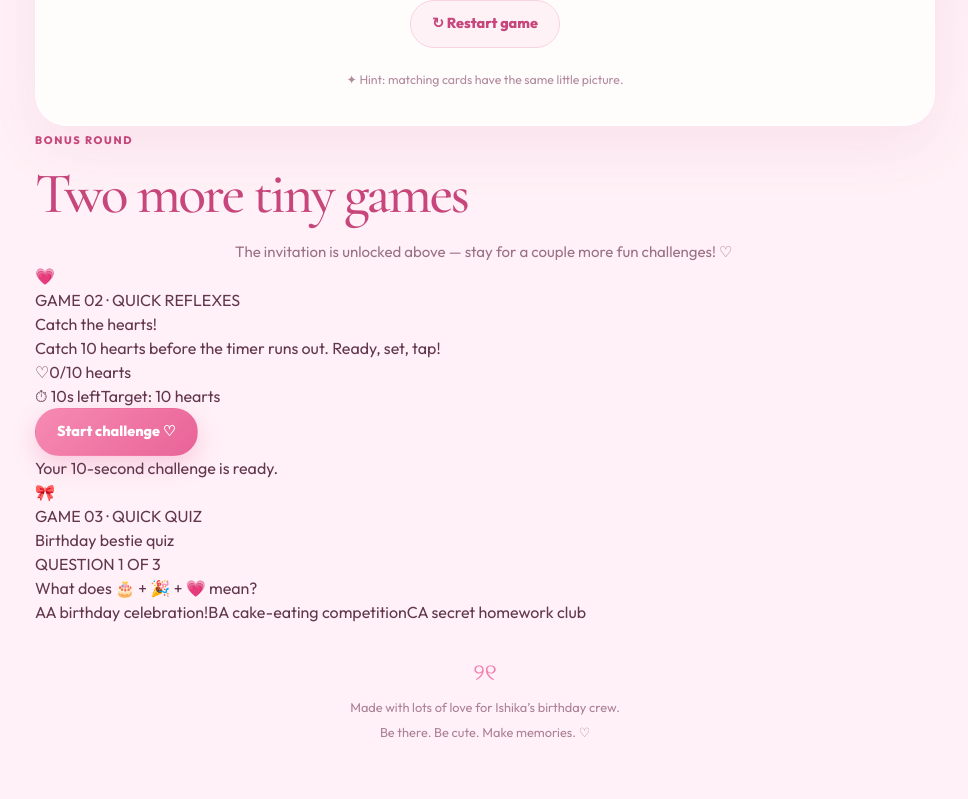
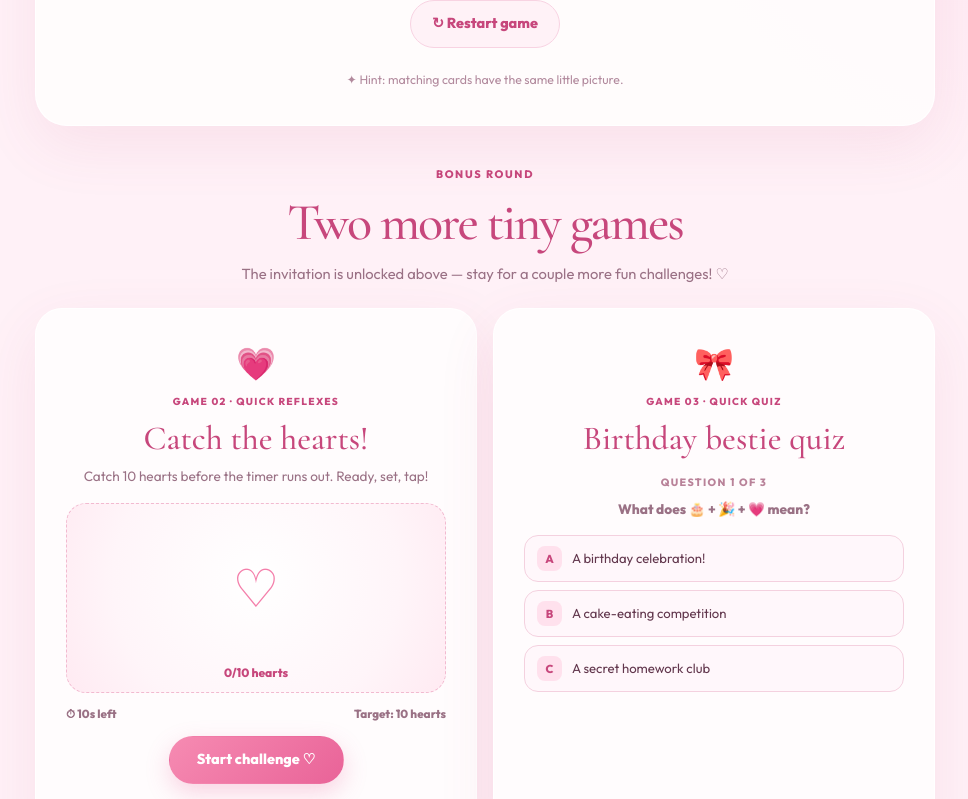
Before and after one commit to rahulgupta0007/bdywebsite, a Next.js app: page / in a window 1280 px wide. Shown: the part 1297-2096 px from the top of the page, without its empty margins (155-1123 px from the left). Before the commit the page ends 2066 px from the top, so only its background shows below. Built offline with nearby package versions, Linux system fonts and the light colour scheme.

Commit message:
Add animated invitation modal and bonus game styles

```diff
--- a/src/app/globals.css
+++ b/src/app/globals.css
@@ -21,3 +21,61 @@ h1{color:var(--pink-deep);font:500 clamp(3.4rem,9.3vw,6.25rem)/.99 var(--font-di
 @media(max-width:560px){.site-header{padding:18px 20px 14px}.header-note{max-width:155px;text-align:right;line-height:1.5;font-size:.61rem}.page-shell{width:min(100% - 22px,900px)}.panel,.surprise-card{border-radius:25px}.hero{min-height:475px;padding:68px 20px 35px}h1{font-size:clamp(3.25rem,14vw,4.8rem)}.hero-copy{font-size:.93rem}.sticker-one{top:8%;left:7%}.sticker-two{top:13%;right:7%}.sticker-three{bottom:7%;right:8%}.hero-foot{max-width:270px;margin:22px auto 0;line-height:1.8}.game-section{padding:35px 16px 28px}.game-board{gap:9px}.memory-card{border-radius:16px;aspect-ratio:1/1}.stat{min-width:108px;padding:10px 12px}.event-details{flex-direction:column;max-width:320px;margin:auto}.event-detail{width:100%}.surprise-actions{flex-direction:column}.surprise-actions .button{width:100%;max-width:300px}}
 @media(max-width:350px){.game-board{gap:7px}.memory-card{border-radius:13px}.game-stats{gap:6px}.stat{min-width:0;flex:1}}
 @media(prefers-reduced-motion:reduce){*,*::before,*::after{animation-duration:.01ms!important;animation-iteration-count:1!important;transition-duration:.01ms!important;scroll-behavior:auto!important}}
+
+
+/* Animated invitation overlay: appears in the centre immediately after the memory game. */
+.invite-overlay{position:fixed;inset:0;z-index:1000;display:grid;place-items:center;padding:18px;background:rgba(78,25,49,.48);backdrop-filter:blur(9px);-webkit-backdrop-filter:blur(9px);overflow-y:auto;animation:overlay-fade .28s ease both}
+@keyframes overlay-fade{from{opacity:0}to{opacity:1}}
+.invite-modal{position:relative;width:min(100%,640px);max-height:min(92dvh,920px);overflow-y:auto;padding:clamp(25px,5vw,46px);border:2px solid rgba(255,255,255,.96);border-radius:30px;text-align:center;background:linear-gradient(145deg,#fffdfd,#fff0f7 74%,#ffe1ee);box-shadow:0 30px 110px rgba(90,25,55,.32);animation:modal-pop .55s cubic-bezier(.2,.9,.2,1.15) both}
+@keyframes modal-pop{from{opacity:0;transform:translateY(35px) scale(.88)}to{opacity:1;transform:translateY(0) scale(1)}}
+.modal-close{position:absolute;right:13px;top:12px;width:38px;height:38px;border:1px solid #f5d0df;border-radius:50%;background:#fff8fb;color:#b94377;font-size:1.65rem;line-height:1;cursor:pointer;z-index:2}
+.modal-confetti{font-size:clamp(1.15rem,4vw,1.7rem);letter-spacing:.04em;margin:0 28px 15px;animation:confetti-bob 2s ease-in-out infinite}
+@keyframes confetti-bob{50%{transform:translateY(-4px) rotate(-1deg)}}
+.invite-modal h2{max-width:520px;margin:17px auto 10px;color:var(--pink-deep);font:500 clamp(2rem,5vw,3.15rem)/1.08 var(--font-display),Georgia,serif;letter-spacing:-.04em}
+.invite-modal h2 span{color:var(--pink)}
+.invite-modal .surprise-intro{font-size:.92rem;color:var(--muted);margin:0 auto 1px}
+.invite-modal .venue-art{margin:0 auto 3px}
+.invite-modal .venue-name{font-size:clamp(1.8rem,4.8vw,2.65rem);margin:3px 0 18px}
+.invite-modal .event-details{gap:8px}
+.invite-modal .event-detail{padding:11px 13px}
+.invite-modal .bring-note{margin:18px auto;max-width:500px;font-size:.88rem}
+.invite-modal .surprise-actions{gap:9px}
+.invite-modal .share-status{margin:8px 0 0}
+.bonus-link{display:inline-block;margin:12px auto 0;padding:7px 10px;border:0;background:transparent;color:var(--pink-deep);font-size:.8rem;font-weight:800;text-decoration:underline;text-underline-offset:4px;cursor:pointer}
+.bonus-section{margin-top:34px}
+.bonus-heading{text-align:center;margin:0 auto 22px;padding:0 14px}
+.bonus-heading h2{color:var(--pink-deep);font:500 clamp(2.1rem,6vw,3.25rem)/1.1 var(--font-display),Georgia,serif;letter-spacing:-.04em;margin:10px 0}
+.bonus-heading p{color:var(--muted);font-size:.92rem;line-height:1.7;margin:0 auto;max-width:500px}
+.bonus-grid{display:grid;grid-template-columns:repeat(2,minmax(0,1fr));gap:16px}
+.bonus-card{min-width:0;padding:clamp(20px,3vw,30px);border:1px solid rgba(255,255,255,.95);border-radius:27px;background:rgba(255,253,253,.9);box-shadow:var(--shadow);text-align:center;overflow:hidden}
+.bonus-emoji{font-size:2rem;margin-bottom:7px}
+.bonus-tag{display:block;color:var(--pink-deep);font-size:.63rem;letter-spacing:.13em;font-weight:900}
+.bonus-card h3{color:var(--pink-deep);font:500 clamp(1.55rem,3.5vw,2.1rem)/1.15 var(--font-display),Georgia,serif;margin:10px 0 7px}
+.bonus-card>p{color:var(--muted);font-size:.85rem;line-height:1.65;margin:0 auto 15px;max-width:350px}
+.bonus-button{margin-top:14px;min-width:175px}
+.bonus-feedback{min-height:24px!important;font-size:.78rem!important;margin:12px 0 0!important;color:var(--pink-deep)!important}
+.catch-arena{height:190px;position:relative;overflow:hidden;border-radius:20px;border:1px dashed #f2bad0;background:radial-gradient(circle at 50% 40%,#fff 0,#fff5f9 65%,#ffeaf2 100%)}
+.moving-heart{position:absolute;transform:translate(-50%,-50%);display:grid;place-items:center;width:54px;height:54px;border:0;border-radius:50%;background:#fff;box-shadow:0 6px 18px rgba(217,76,134,.2);font-size:1.8rem;cursor:pointer;transition:left .2s ease,top .2s ease,transform .18s ease;animation:heart-pulse .75s ease-in-out infinite alternate}
+.moving-heart:hover{transform:translate(-50%,-50%) scale(1.12)}
+@keyframes heart-pulse{to{filter:saturate(1.25);box-shadow:0 8px 24px rgba(217,76,134,.3)}}
+.arena-idle{position:absolute;left:50%;top:45%;transform:translate(-50%,-50%);font-size:3.3rem;color:var(--pink)}
+.arena-counter{position:absolute;bottom:10px;left:0;right:0;text-align:center;color:var(--pink-deep);font-size:.75rem;font-weight:900}
+.catch-meta{display:flex;justify-content:space-between;gap:10px;margin-top:12px;color:var(--muted);font-size:.73rem;font-weight:800}
+.quiz-progress{margin:17px 0 7px;color:#b98299;font-size:.66rem;letter-spacing:.13em;font-weight:900}
+.quiz-question{color:var(--ink);font-weight:800;font-size:.93rem;line-height:1.55;margin:8px 0 15px}
+.quiz-answers{display:grid;gap:8px;text-align:left}
+.quiz-answer{display:flex;align-items:center;gap:10px;width:100%;min-height:45px;padding:10px 12px;border:1px solid #f4d1df;border-radius:14px;background:#fff7fb;color:var(--ink);font-size:.82rem;text-align:left;cursor:pointer;transition:background .16s,border-color .16s}
+.quiz-answer>span{display:grid;place-items:center;flex:0 0 25px;height:25px;border-radius:8px;background:#ffe1ed;color:var(--pink-deep);font-weight:900;font-size:.72rem}
+.quiz-answer:hover:not(:disabled){background:#ffedf5;border-color:#ee9fbe}
+.quiz-answer:disabled{cursor:default}
+.quiz-answer.is-correct{background:#edfbf1;border-color:#addcba}
+.quiz-answer.is-correct>span{background:#d4f0dd;color:#35734c}
+.quiz-answer.is-selected:not(.is-correct){background:#fff0f0;border-color:#e9a5a5}
+.quiz-feedback{margin:11px 0 0;color:var(--pink-deep);font-size:.78rem;font-weight:800}
+.quiz-next-wrap{text-align:center}
+.quiz-result{padding:18px 0 2px}
+.quiz-score{font-size:3rem;margin:5px}
+.quiz-result>p{font-size:.86rem;color:var(--muted);line-height:1.6}
+.quiz-result .quiz-question{color:var(--pink-deep);font-size:1.05rem}
+@media(max-width:650px){.bonus-grid{grid-template-columns:1fr}.bonus-card{padding:24px 20px}.catch-arena{height:170px}.invite-overlay{padding:10px}.invite-modal{max-height:94dvh;border-radius:25px;padding:32px 19px 25px}.modal-close{top:8px;right:8px;width:34px;height:34px}.modal-confetti{margin-top:3px;margin-bottom:13px}.invite-modal .venue-name{margin-bottom:15px}.invite-modal .event-details{flex-direction:column;max-width:330px;margin:0 auto}.invite-modal .event-detail{width:100%}.invite-modal .surprise-actions{flex-direction:column}.invite-modal .surprise-actions .button{width:100%;max-width:310px}.bonus-link{margin-top:10px}}
+@media(prefers-reduced-motion:reduce){.invite-overlay,.invite-modal,.modal-confetti,.moving-heart{animation:none!important}}
```
